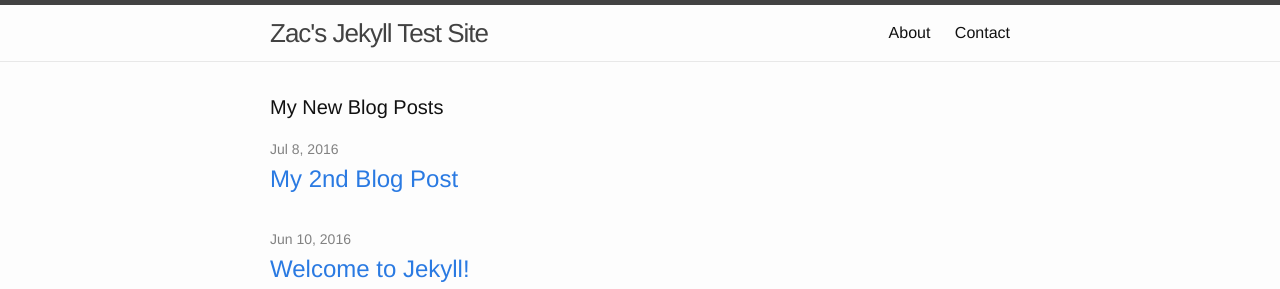
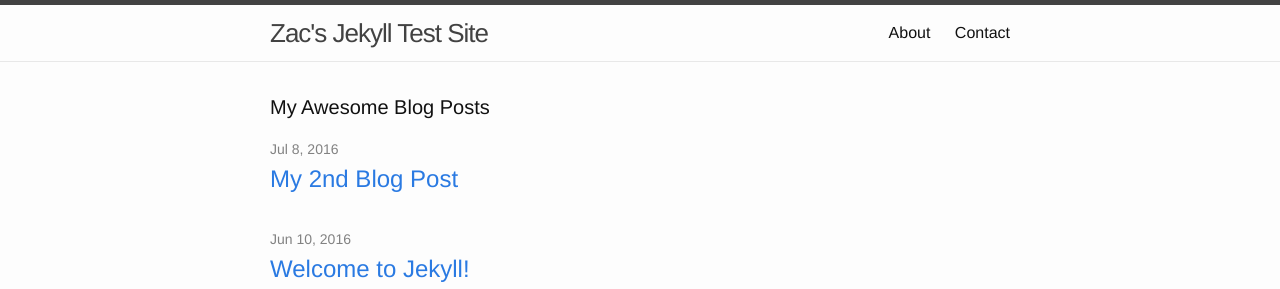
Before and after one commit to zac-heisey/test-jekyll-site, a Jekyll site: the page built from index.html, in a window 1280 px wide. Shown: the top 289 px of the page. Built offline with Jekyll 4.4.1, drawn with Linux system fonts in a browser that asks for light colours.

Commit message:
update heading again

```diff
--- a/index.html
+++ b/index.html
@@ -4,7 +4,7 @@
 
 <div class="home">
 
-    <h1 class="page-heading">My New Blog Posts</h1>
+    <h1 class="page-heading">My Awesome Blog Posts</h1>
 
     <ul class="post-list">
       {% for post in site.posts %}
```
